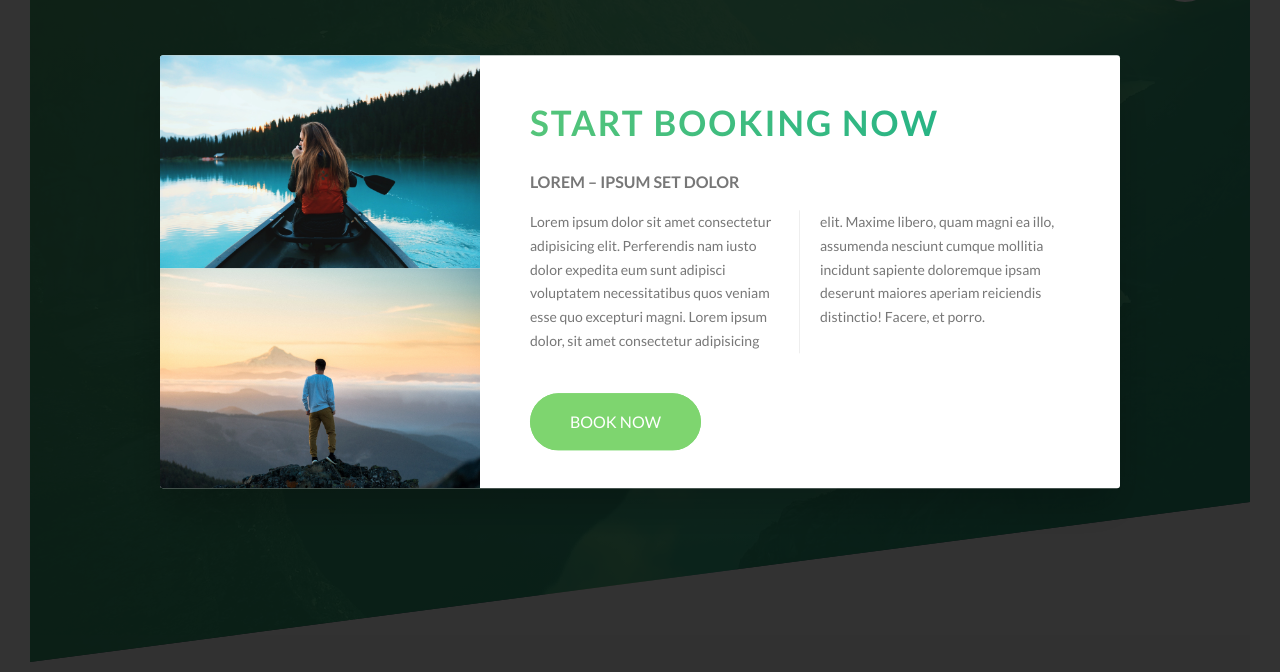
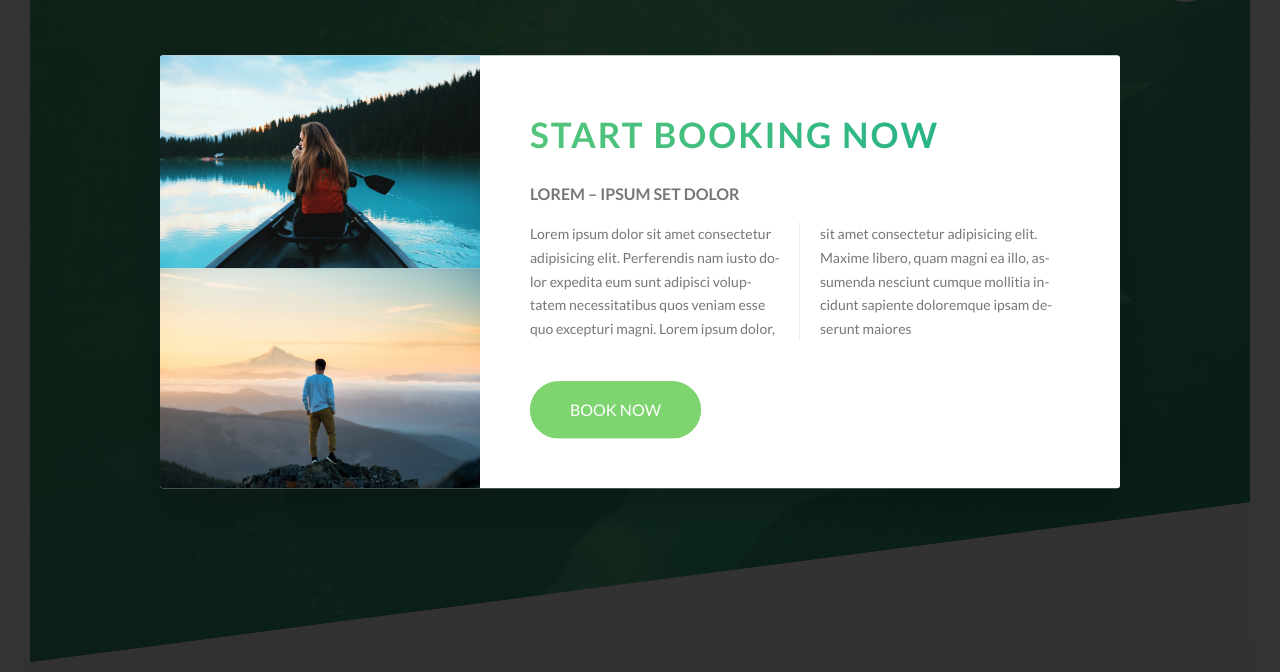
Before and after one commit to james-randolph-50/nature-tours, a website: page index.html in a window 1280 px wide. Shown: the part 128-800 px from the top of the page. Drawn offline with Linux system fonts and the light colour scheme; a web font is replaced by a local one.

Commit message:
popup styling complete

```diff
--- a/index.html
+++ b/index.html
@@ -363,7 +363,7 @@
                 <div class="popup__right">
                     <h2 class="heading-secondary u-margin-bottom-small">Start Booking Now</h2>
                     <h3 class="heading-tertiary u-margin-bottom-small">Lorem &ndash; ipsum set dolor</h3>
-                    <p class="popup__text">Lorem ipsum dolor sit amet consectetur adipisicing elit. Perferendis nam iusto dolor expedita eum sunt adipisci voluptatem necessitatibus quos veniam esse quo excepturi magni. Lorem ipsum dolor, sit amet consectetur adipisicing elit. Maxime libero, quam magni ea illo, assumenda nesciunt cumque mollitia incidunt sapiente doloremque ipsam deserunt maiores aperiam reiciendis distinctio! Facere, et porro.</p>
+                    <p class="popup__text">Lorem ipsum dolor sit amet consectetur adipisicing elit. Perferendis nam iusto dolor expedita eum sunt adipisci voluptatem necessitatibus quos veniam esse quo excepturi magni. Lorem ipsum dolor, sit amet consectetur adipisicing elit. Maxime libero, quam magni ea illo, assumenda nesciunt cumque mollitia incidunt sapiente doloremque ipsam deserunt maiores</p>
                     <a href="#" class="btn btn--green">Book now</a>
                 </div>
             </div>
--- a/sass/components/_popup.scss
+++ b/sass/components/_popup.scss
@@ -38,8 +38,17 @@
         font-size: 1.4rem;
         margin-bottom: 4rem;
 
+        -moz-column-count: 2;
+        -moz-column-gap: 4rem;
+        -moz-column-rule: 1px solid $color-grey-light-2;
+
         column-count: 2;
         column-gap: 4rem;
         column-rule: 1px solid $color-grey-light-2;
+
+        -moz-hyphens: auto;
+        -ms-hyphens: auto;
+        -webkit-hyphens: auto;
+        hyphens: auto;
     }
 }
```
Also changed, not shown: css/style.css.
